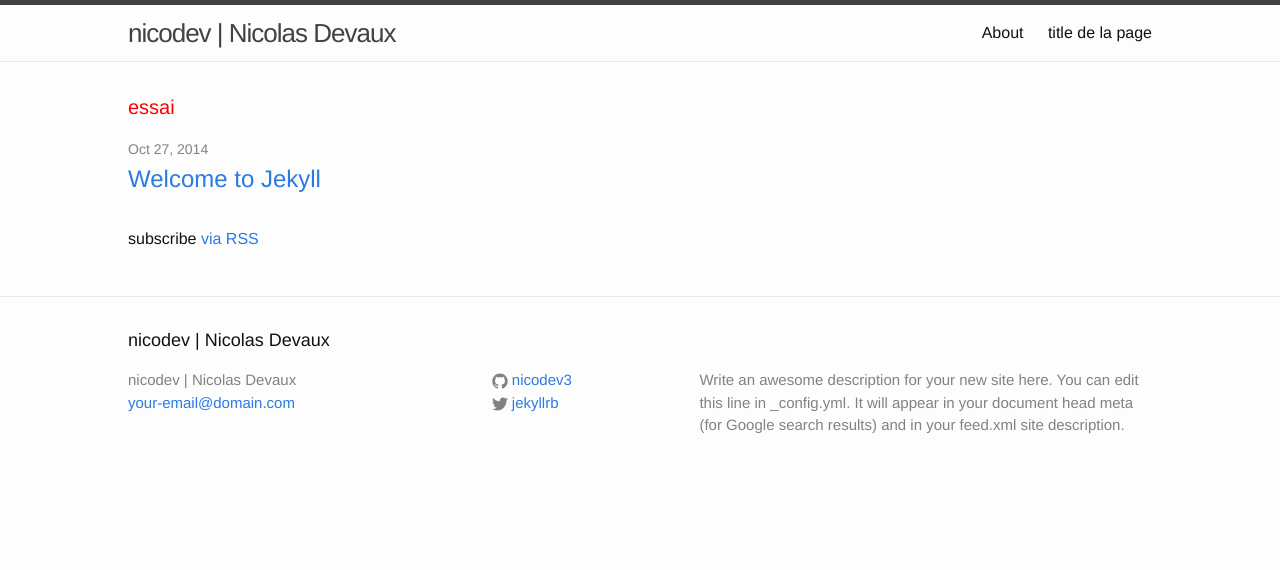
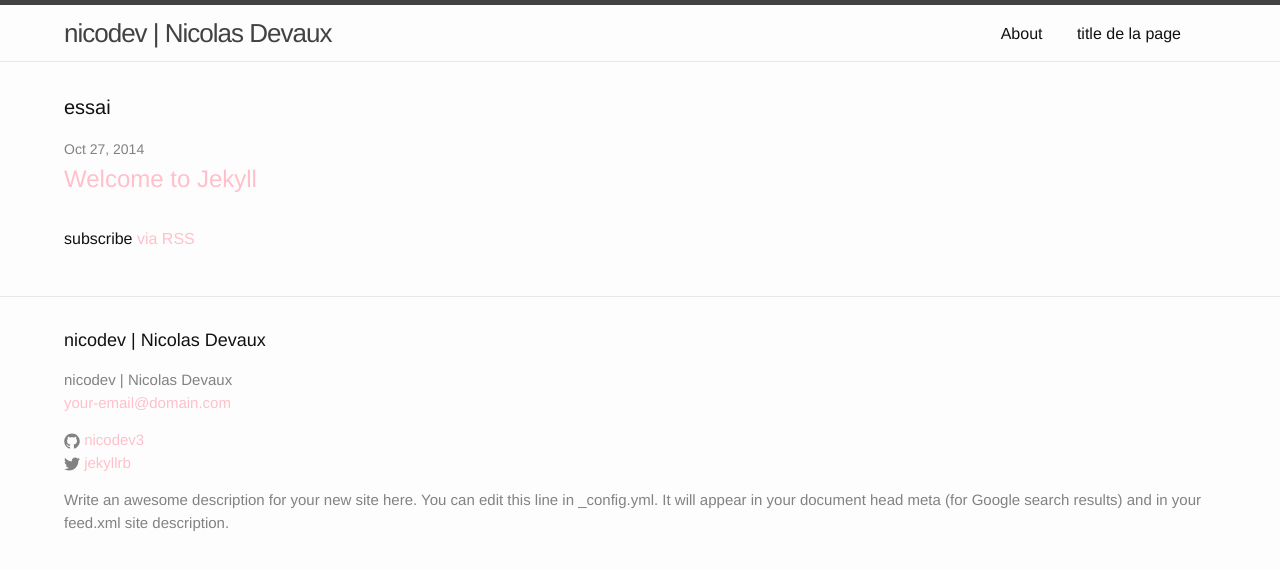
Before and after one commit to ndevaux/nicodev, a Jekyll site: the page built from index.html, in a window 1280 px wide. Shown: the top 570 px of the page. Built offline with Jekyll 4.4.1, drawn with Linux system fonts in a browser that asks for light colours.

Commit message:
refactorisation scss menu
inversion des breakpoints pour un mobile first

```diff
--- a/css/main.css
+++ b/css/main.css
@@ -1,7 +1,7 @@
 /**
  * Reset some basic elements
  */
-/* line 4, ../partials/_base.scss */
+/* line 4, ../partials/base/_base.scss */
 body, h1, h2, h3, h4, h5, h6,
 p, blockquote, pre, hr,
 dl, dd, ol, ul, figure {
@@ -12,7 +12,7 @@ dl, dd, ol, ul, figure {
 /**
  * Basic styling
  */
-/* line 16, ../partials/_base.scss */
+/* line 16, ../partials/base/_base.scss */
 body {
   font-family: Helvetica, Arial, sans-serif;
   font-size: 16px;
@@ -23,15 +23,10 @@ body {
   -webkit-text-size-adjust: 100%;
 }
 
-/* line 26, ../partials/_base.scss */
-h1 {
-  color: red;
-}
-
 /**
  * Set `margin-bottom` to maintain vertical rhythm
  */
-/* line 33, ../partials/_base.scss */
+/* line 29, ../partials/base/_base.scss */
 h1, h2, h3, h4, h5, h6,
 p, blockquote, pre,
 ul, ol, dl, figure,
@@ -42,7 +37,7 @@ ul, ol, dl, figure,
 /**
  * Images
  */
-/* line 45, ../partials/_base.scss */
+/* line 41, ../partials/base/_base.scss */
 img {
   max-width: 100%;
   vertical-align: middle;
@@ -51,12 +46,12 @@ img {
 /**
  * Figures
  */
-/* line 55, ../partials/_base.scss */
+/* line 51, ../partials/base/_base.scss */
 figure > img {
   display: block;
 }
 
-/* line 59, ../partials/_base.scss */
+/* line 55, ../partials/base/_base.scss */
 figcaption {
   font-size: 14px;
 }
@@ -64,12 +59,12 @@ figcaption {
 /**
  * Lists
  */
-/* line 68, ../partials/_base.scss */
+/* line 64, ../partials/base/_base.scss */
 ul, ol {
   margin-left: 30px;
 }
 
-/* line 73, ../partials/_base.scss */
+/* line 69, ../partials/base/_base.scss */
 li > ul,
 li > ol {
   margin-bottom: 0;
@@ -78,7 +73,7 @@ li > ol {
 /**
  * Headings
  */
-/* line 84, ../partials/_base.scss */
+/* line 80, ../partials/base/_base.scss */
 h1, h2, h3, h4, h5, h6 {
   font-weight: 300;
 }
@@ -86,16 +81,16 @@ h1, h2, h3, h4, h5, h6 {
 /**
  * Links
  */
-/* line 93, ../partials/_base.scss */
+/* line 89, ../partials/base/_base.scss */
 a {
-  color: #2a7ae2;
+  color: pink;
   text-decoration: none;
 }
-/* line 97, ../partials/_base.scss */
+/* line 93, ../partials/base/_base.scss */
 a:visited {
-  color: #1756a9;
+  color: #ff738c;
 }
-/* line 101, ../partials/_base.scss */
+/* line 97, ../partials/base/_base.scss */
 a:hover {
   color: #111;
   text-decoration: underline;
@@ -104,7 +99,7 @@ a:hover {
 /**
  * Blockquotes
  */
-/* line 112, ../partials/_base.scss */
+/* line 108, ../partials/base/_base.scss */
 blockquote {
   color: #828282;
   border-left: 4px solid #e8e8e8;
@@ -113,7 +108,7 @@ blockquote {
   letter-spacing: -1px;
   font-style: italic;
 }
-/* line 120, ../partials/_base.scss */
+/* line 116, ../partials/base/_base.scss */
 blockquote > :last-child {
   margin-bottom: 0;
 }
@@ -121,7 +116,7 @@ blockquote > :last-child {
 /**
  * Code formatting
  */
-/* line 130, ../partials/_base.scss */
+/* line 126, ../partials/base/_base.scss */
 pre,
 code {
   font-size: 15px;
@@ -130,17 +125,17 @@ code {
   background-color: #eef;
 }
 
-/* line 138, ../partials/_base.scss */
+/* line 134, ../partials/base/_base.scss */
 code {
   padding: 1px 5px;
 }
 
-/* line 142, ../partials/_base.scss */
+/* line 138, ../partials/base/_base.scss */
 pre {
   padding: 8px 12px;
   overflow-x: scroll;
 }
-/* line 146, ../partials/_base.scss */
+/* line 142, ../partials/base/_base.scss */
 pre > code {
   border: 0;
   padding-right: 0;
@@ -150,28 +145,11 @@ pre > code {
 /**
  * Wrapper
  */
-/* line 158, ../partials/_base.scss */
-.wrapper {
-  max-width: calc(800px - (30px * 2));
-  margin-right: auto;
-  margin-left: auto;
-  padding-right: 30px;
-  padding-left: 30px;
-}
-@media screen and (max-width: 800px) {
-  /* line 158, ../partials/_base.scss */
-  .wrapper {
-    max-width: calc(800px - (30px));
-    padding-right: 15px;
-    padding-left: 15px;
-  }
-}
-
 /**
  * Clearfix
  */
-/* line 182, ../partials/_base.scss */
-.wrapper:after, .footer-col-wrapper:after {
+/* line 168, ../partials/base/_base.scss */
+.footer-col-wrapper:after {
   content: "";
   display: table;
   clear: both;
@@ -180,25 +158,21 @@ pre > code {
 /**
  * Icons
  */
-/* line 196, ../partials/_base.scss */
+/* line 182, ../partials/base/_base.scss */
 .icon > svg {
   display: inline-block;
   width: 16px;
   height: 16px;
   vertical-align: middle;
 }
-/* line 202, ../partials/_base.scss */
+/* line 188, ../partials/base/_base.scss */
 .icon > svg path {
   fill: #828282;
 }
 
-/**
-/**
- * Site header
- */
-/* line 5, ../partials/_layout.scss */
+/* line 1, ../partials/base/_layout.scss */
 .wrapper {
-  max-width: 80%;
+  max-width: 90%;
   margin-left: auto;
   margin-right: auto;
 }
@@ -209,7 +183,10 @@ pre > code {
   clear: both;
 }
 
-/* line 8, ../partials/_layout.scss */
+/**
+ * Site header
+ */
+/* line 8, ../partials/base/_layout.scss */
 .site-header {
   border-top: 5px solid #424242;
   border-bottom: 1px solid #e8e8e8;
@@ -217,41 +194,19 @@ pre > code {
   position: relative;
 }
 
-/* line 17, ../partials/_layout.scss */
+/* line 17, ../partials/base/_layout.scss */
 .site-title {
-  width: 49.15254%;
-  float: left;
-  margin-right: 1.69492%;
   font-size: 26px;
   line-height: 56px;
   letter-spacing: -1px;
   margin-bottom: 0;
 }
-/* line 24, ../partials/_layout.scss */
+/* line 23, ../partials/base/_layout.scss */
 .site-title, .site-title:visited {
   color: #424242;
 }
 
-/* line 30, ../partials/_layout.scss */
-.site-nav {
-  float: right;
-  line-height: 56px;
-}
-/* line 34, ../partials/_layout.scss */
-.site-nav .menu-icon {
-  display: none;
-}
-/* line 38, ../partials/_layout.scss */
-.site-nav .page-link {
-  color: #111;
-  line-height: 1.5;
-}
-/* line 43, ../partials/_layout.scss */
-.site-nav .page-link:not(:first-child) {
-  margin-left: 20px;
-}
-@media screen and (max-width: 600px) {
-  /* line 30, ../partials/_layout.scss */
+/* line 32, ../partials/base/_layout.scss */
 .site-nav {
   position: absolute;
   top: 9px;
@@ -261,8 +216,39 @@ pre > code {
   border-radius: 5px;
   text-align: right;
 }
-  /* line 57, ../partials/_layout.scss */
-  .site-nav .menu-icon {
+/* line 41, ../partials/base/_layout.scss */
+.site-nav:hover .trigger {
+  display: block;
+  padding-bottom: 5px;
+}
+@media (min-width: 600px) {
+  /* line 32, ../partials/base/_layout.scss */
+  .site-nav {
+    position: relative;
+    top: 12px;
+    float: right;
+    border: none;
+  }
+}
+
+/* line 53, ../partials/base/_layout.scss */
+.trigger {
+  clear: both;
+  display: none;
+}
+@media (min-width: 600px) {
+  /* line 53, ../partials/base/_layout.scss */
+  .trigger {
+    display: block;
+  }
+  /* line 57, ../partials/base/_layout.scss */
+  .trigger a {
+    display: inline-block;
+  }
+}
+
+/* line 64, ../partials/base/_layout.scss */
+.menu-icon {
   display: block;
   float: right;
   width: 36px;
@@ -271,97 +257,105 @@ pre > code {
   padding-top: 10px;
   text-align: center;
 }
-  /* line 66, ../partials/_layout.scss */
-  .site-nav .menu-icon > svg {
+/* line 73, ../partials/base/_layout.scss */
+.menu-icon > svg {
   width: 18px;
   height: 15px;
 }
-  /* line 70, ../partials/_layout.scss */
-  .site-nav .menu-icon > svg path {
+/* line 77, ../partials/base/_layout.scss */
+.menu-icon > svg path {
   fill: #424242;
 }
-  /* line 76, ../partials/_layout.scss */
-  .site-nav .trigger {
-    clear: both;
+@media (min-width: 600px) {
+  /* line 64, ../partials/base/_layout.scss */
+  .menu-icon {
     display: none;
   }
-  /* line 81, ../partials/_layout.scss */
-  .site-nav:hover .trigger {
-    display: block;
-    padding-bottom: 5px;
 }
-  /* line 86, ../partials/_layout.scss */
-  .site-nav .page-link {
+
+/* line 86, ../partials/base/_layout.scss */
+.page-link {
   display: block;
   padding: 5px 10px;
+}
+@media (min-width: 600px) {
+  /* line 86, ../partials/base/_layout.scss */
+  .page-link {
+    padding: 5px 5px;
+    color: #111;
+    line-height: 1.5;
+  }
+  /* line 94, ../partials/base/_layout.scss */
+  .page-link:not(:first-child) {
+    margin-left: 20px;
   }
 }
 
 /**
  * Site footer
  */
-/* line 98, ../partials/_layout.scss */
+/* line 107, ../partials/base/_layout.scss */
 .site-footer {
   border-top: 1px solid #e8e8e8;
   padding: 30px 0;
 }
 
-/* line 103, ../partials/_layout.scss */
+/* line 112, ../partials/base/_layout.scss */
 .footer-heading {
   font-size: 18px;
   margin-bottom: 15px;
 }
 
-/* line 108, ../partials/_layout.scss */
+/* line 117, ../partials/base/_layout.scss */
 .contact-list,
 .social-media-list {
   list-style: none;
   margin-left: 0;
 }
 
-/* line 114, ../partials/_layout.scss */
+/* line 123, ../partials/base/_layout.scss */
 .footer-col-wrapper {
   font-size: 15px;
   color: #828282;
   margin-left: -15px;
 }
 
-/* line 121, ../partials/_layout.scss */
+/* line 130, ../partials/base/_layout.scss */
 .footer-col {
   float: left;
   margin-bottom: 15px;
   padding-left: 15px;
 }
 
-/* line 127, ../partials/_layout.scss */
+/* line 136, ../partials/base/_layout.scss */
 .footer-col-1 {
   width: calc(35% - (30px / 2));
 }
 
-/* line 132, ../partials/_layout.scss */
+/* line 141, ../partials/base/_layout.scss */
 .footer-col-2 {
   width: calc(20% - (30px / 2));
 }
 
-/* line 137, ../partials/_layout.scss */
+/* line 146, ../partials/base/_layout.scss */
 .footer-col-3 {
   width: calc(45% - (30px / 2));
 }
 
-@media screen and (max-width: 800px) {
-  /* line 143, ../partials/_layout.scss */
+@media (min-width: 800px) {
+  /* line 152, ../partials/base/_layout.scss */
   .footer-col-1,
   .footer-col-2 {
     width: calc(50% - (30px / 2));
   }
 
-  /* line 149, ../partials/_layout.scss */
+  /* line 158, ../partials/base/_layout.scss */
   .footer-col-3 {
     width: calc(100% - (30px / 2));
   }
 }
-@media screen and (max-width: 600px) {
-  /* line 156, ../partials/_layout.scss */
+@media (min-width: 600px) {
+  /* line 165, ../partials/base/_layout.scss */
   .footer-col {
     float: none;
     width: calc(100% - (30px / 2));
@@ -370,33 +364,33 @@ pre > code {
 /**
  * Page content
  */
-/* line 168, ../partials/_layout.scss */
+/* line 175, ../partials/base/_layout.scss */
 .page-content {
   padding: 30px 0;
 }
 
-/* line 172, ../partials/_layout.scss */
+/* line 179, ../partials/base/_layout.scss */
 .page-heading {
   font-size: 20px;
 }
 
-/* line 176, ../partials/_layout.scss */
+/* line 183, ../partials/base/_layout.scss */
 .post-list {
   margin-left: 0;
   list-style: none;
 }
-/* line 180, ../partials/_layout.scss */
+/* line 187, ../partials/base/_layout.scss */
 .post-list > li {
   margin-bottom: 30px;
 }
 
-/* line 185, ../partials/_layout.scss */
+/* line 192, ../partials/base/_layout.scss */
 .post-meta {
   font-size: 14px;
   color: #828282;
 }
 
-/* line 190, ../partials/_layout.scss */
+/* line 197, ../partials/base/_layout.scss */
 .post-link {
   display: block;
   font-size: 24px;
@@ -405,54 +399,54 @@ pre > code {
 /**
  * Posts
  */
-/* line 200, ../partials/_layout.scss */
+/* line 205, ../partials/base/_layout.scss */
 .post-header {
   margin-bottom: 30px;
 }
 
-/* line 204, ../partials/_layout.scss */
+/* line 209, ../partials/base/_layout.scss */
 .post-title {
   font-size: 42px;
   letter-spacing: -1px;
   line-height: 1;
 }
-@media screen and (max-width: 800px) {
-  /* line 204, ../partials/_layout.scss */
+@media (min-width: 800px) {
+  /* line 209, ../partials/base/_layout.scss */
   .post-title {
     font-size: 36px;
   }
 }
 
-/* line 214, ../partials/_layout.scss */
+/* line 219, ../partials/base/_layout.scss */
 .post-content {
   margin-bottom: 30px;
 }
-/* line 217, ../partials/_layout.scss */
+/* line 222, ../partials/base/_layout.scss */
 .post-content h2 {
   font-size: 32px;
 }
-@media screen and (max-width: 800px) {
-  /* line 217, ../partials/_layout.scss */
+@media (min-width: 800px) {
+  /* line 222, ../partials/base/_layout.scss */
   .post-content h2 {
     font-size: 28px;
   }
 }
-/* line 225, ../partials/_layout.scss */
+/* line 230, ../partials/base/_layout.scss */
 .post-content h3 {
   font-size: 26px;
 }
-@media screen and (max-width: 800px) {
-  /* line 225, ../partials/_layout.scss */
+@media (min-width: 800px) {
+  /* line 230, ../partials/base/_layout.scss */
   .post-content h3 {
     font-size: 22px;
   }
 }
-/* line 233, ../partials/_layout.scss */
+/* line 238, ../partials/base/_layout.scss */
 .post-content h4 {
   font-size: 20px;
 }
-@media screen and (max-width: 800px) {
-  /* line 233, ../partials/_layout.scss */
+@media (min-width: 800px) {
+  /* line 238, ../partials/base/_layout.scss */
   .post-content h4 {
     font-size: 18px;
   }
@@ -461,258 +455,258 @@ pre > code {
 /**
  * Syntax highlighting styles
  */
-/* line 4, ../partials/_syntax-highlighting.scss */
+/* line 4, ../partials/base/_syntax-highlighting.scss */
 .highlight {
   background: #fff;
 }
-/* line 8, ../partials/_syntax-highlighting.scss */
+/* line 8, ../partials/base/_syntax-highlighting.scss */
 .highlight .c {
   color: #998;
   font-style: italic;
 }
-/* line 9, ../partials/_syntax-highlighting.scss */
+/* line 9, ../partials/base/_syntax-highlighting.scss */
 .highlight .err {
   color: #a61717;
   background-color: #e3d2d2;
 }
-/* line 10, ../partials/_syntax-highlighting.scss */
+/* line 10, ../partials/base/_syntax-highlighting.scss */
 .highlight .k {
   font-weight: bold;
 }
-/* line 11, ../partials/_syntax-highlighting.scss */
+/* line 11, ../partials/base/_syntax-highlighting.scss */
 .highlight .o {
   font-weight: bold;
 }
-/* line 12, ../partials/_syntax-highlighting.scss */
+/* line 12, ../partials/base/_syntax-highlighting.scss */
 .highlight .cm {
   color: #998;
   font-style: italic;
 }
-/* line 13, ../partials/_syntax-highlighting.scss */
+/* line 13, ../partials/base/_syntax-highlighting.scss */
 .highlight .cp {
   color: #999;
   font-weight: bold;
 }
-/* line 14, ../partials/_syntax-highlighting.scss */
+/* line 14, ../partials/base/_syntax-highlighting.scss */
 .highlight .c1 {
   color: #998;
   font-style: italic;
 }
-/* line 15, ../partials/_syntax-highlighting.scss */
+/* line 15, ../partials/base/_syntax-highlighting.scss */
 .highlight .cs {
   color: #999;
   font-weight: bold;
   font-style: italic;
 }
-/* line 16, ../partials/_syntax-highlighting.scss */
+/* line 16, ../partials/base/_syntax-highlighting.scss */
 .highlight .gd {
   color: #000;
   background-color: #fdd;
 }
-/* line 17, ../partials/_syntax-highlighting.scss */
+/* line 17, ../partials/base/_syntax-highlighting.scss */
 .highlight .gd .x {
   color: #000;
   background-color: #faa;
 }
-/* line 18, ../partials/_syntax-highlighting.scss */
+/* line 18, ../partials/base/_syntax-highlighting.scss */
 .highlight .ge {
   font-style: italic;
 }
-/* line 19, ../partials/_syntax-highlighting.scss */
+/* line 19, ../partials/base/_syntax-highlighting.scss */
 .highlight .gr {
   color: #a00;
 }
-/* line 20, ../partials/_syntax-highlighting.scss */
+/* line 20, ../partials/base/_syntax-highlighting.scss */
 .highlight .gh {
   color: #999;
 }
-/* line 21, ../partials/_syntax-highlighting.scss */
+/* line 21, ../partials/base/_syntax-highlighting.scss */
 .highlight .gi {
   color: #000;
   background-color: #dfd;
 }
-/* line 22, ../partials/_syntax-highlighting.scss */
+/* line 22, ../partials/base/_syntax-highlighting.scss */
 .highlight .gi .x {
   color: #000;
   background-color: #afa;
 }
-/* line 23, ../partials/_syntax-highlighting.scss */
+/* line 23, ../partials/base/_syntax-highlighting.scss */
 .highlight .go {
   color: #888;
 }
-/* line 24, ../partials/_syntax-highlighting.scss */
+/* line 24, ../partials/base/_syntax-highlighting.scss */
 .highlight .gp {
   color: #555;
 }
-/* line 25, ../partials/_syntax-highlighting.scss */
+/* line 25, ../partials/base/_syntax-highlighting.scss */
 .highlight .gs {
   font-weight: bold;
 }
-/* line 26, ../partials/_syntax-highlighting.scss */
+/* line 26, ../partials/base/_syntax-highlighting.scss */
 .highlight .gu {
   color: #aaa;
 }
-/* line 27, ../partials/_syntax-highlighting.scss */
+/* line 27, ../partials/base/_syntax-highlighting.scss */
 .highlight .gt {
   color: #a00;
 }
-/* line 28, ../partials/_syntax-highlighting.scss */
+/* line 28, ../partials/base/_syntax-highlighting.scss */
 .highlight .kc {
   font-weight: bold;
 }
-/* line 29, ../partials/_syntax-highlighting.scss */
+/* line 29, ../partials/base/_syntax-highlighting.scss */
 .highlight .kd {
   font-weight: bold;
 }
-/* line 30, ../partials/_syntax-highlighting.scss */
+/* line 30, ../partials/base/_syntax-highlighting.scss */
 .highlight .kp {
   font-weight: bold;
 }
-/* line 31, ../partials/_syntax-highlighting.scss */
+/* line 31, ../partials/base/_syntax-highlighting.scss */
 .highlight .kr {
   font-weight: bold;
 }
-/* line 32, ../partials/_syntax-highlighting.scss */
+/* line 32, ../partials/base/_syntax-highlighting.scss */
 .highlight .kt {
   color: #458;
   font-weight: bold;
 }
-/* line 33, ../partials/_syntax-highlighting.scss */
+/* line 33, ../partials/base/_syntax-highlighting.scss */
 .highlight .m {
   color: #099;
 }
-/* line 34, ../partials/_syntax-highlighting.scss */
+/* line 34, ../partials/base/_syntax-highlighting.scss */
 .highlight .s {
   color: #d14;
 }
-/* line 35, ../partials/_syntax-highlighting.scss */
+/* line 35, ../partials/base/_syntax-highlighting.scss */
 .highlight .na {
   color: #008080;
 }
-/* line 36, ../partials/_syntax-highlighting.scss */
+/* line 36, ../partials/base/_syntax-highlighting.scss */
 .highlight .nb {
   color: #0086B3;
 }
-/* line 37, ../partials/_syntax-highlighting.scss */
+/* line 37, ../partials/base/_syntax-highlighting.scss */
 .highlight .nc {
   color: #458;
   font-weight: bold;
 }
-/* line 38, ../partials/_syntax-highlighting.scss */
+/* line 38, ../partials/base/_syntax-highlighting.scss */
 .highlight .no {
   color: #008080;
 }
-/* line 39, ../partials/_syntax-highlighting.scss */
+/* line 39, ../partials/base/_syntax-highlighting.scss */
 .highlight .ni {
   color: #800080;
 }
-/* line 40, ../partials/_syntax-highlighting.scss */
+/* line 40, ../partials/base/_syntax-highlighting.scss */
 .highlight .ne {
   color: #900;
   font-weight: bold;
 }
-/* line 41, ../partials/_syntax-highlighting.scss */
+/* line 41, ../partials/base/_syntax-highlighting.scss */
 .highlight .nf {
   color: #900;
   font-weight: bold;
 }
-/* line 42, ../partials/_syntax-highlighting.scss */
+/* line 42, ../partials/base/_syntax-highlighting.scss */
 .highlight .nn {
   color: #555;
 }
-/* line 43, ../partials/_syntax-highlighting.scss */
+/* line 43, ../partials/base/_syntax-highlighting.scss */
 .highlight .nt {
   color: #000080;
 }
-/* line 44, ../partials/_syntax-highlighting.scss */
+/* line 44, ../partials/base/_syntax-highlighting.scss */
 .highlight .nv {
   color: #008080;
 }
-/* line 45, ../partials/_syntax-highlighting.scss */
+/* line 45, ../partials/base/_syntax-highlighting.scss */
 .highlight .ow {
   font-weight: bold;
 }
-/* line 46, ../partials/_syntax-highlighting.scss */
+/* line 46, ../partials/base/_syntax-highlighting.scss */
 .highlight .w {
   color: #bbb;
 }
-/* line 47, ../partials/_syntax-highlighting.scss */
+/* line 47, ../partials/base/_syntax-highlighting.scss */
 .highlight .mf {
   color: #099;
 }
-/* line 48, ../partials/_syntax-highlighting.scss */
+/* line 48, ../partials/base/_syntax-highlighting.scss */
 .highlight .mh {
   color: #099;
 }
-/* line 49, ../partials/_syntax-highlighting.scss */
+/* line 49, ../partials/base/_syntax-highlighting.scss */
 .highlight .mi {
   color: #099;
 }
-/* line 50, ../partials/_syntax-highlighting.scss */
+/* line 50, ../partials/base/_syntax-highlighting.scss */
 .highlight .mo {
   color: #099;
 }
-/* line 51, ../partials/_syntax-highlighting.scss */
+/* line 51, ../partials/base/_syntax-highlighting.scss */
 .highlight .sb {
   color: #d14;
 }
-/* line 52, ../partials/_syntax-highlighting.scss */
+/* line 52, ../partials/base/_syntax-highlighting.scss */
 .highlight .sc {
   color: #d14;
 }
-/* line 53, ../partials/_syntax-highlighting.scss */
+/* line 53, ../partials/base/_syntax-highlighting.scss */
 .highlight .sd {
   color: #d14;
 }
-/* line 54, ../partials/_syntax-highlighting.scss */
+/* line 54, ../partials/base/_syntax-highlighting.scss */
 .highlight .s2 {
   color: #d14;
 }
-/* line 55, ../partials/_syntax-highlighting.scss */
+/* line 55, ../partials/base/_syntax-highlighting.scss */
 .highlight .se {
   color: #d14;
 }
-/* line 56, ../partials/_syntax-highlighting.scss */
+/* line 56, ../partials/base/_syntax-highlighting.scss */
 .highlight .sh {
   color: #d14;
 }
-/* line 57, ../partials/_syntax-highlighting.scss */
+/* line 57, ../partials/base/_syntax-highlighting.scss */
 .highlight .si {
   color: #d14;
 }
-/* line 58, ../partials/_syntax-highlighting.scss */
+/* line 58, ../partials/base/_syntax-highlighting.scss */
 .highlight .sx {
   color: #d14;
 }
-/* line 59, ../partials/_syntax-highlighting.scss */
+/* line 59, ../partials/base/_syntax-highlighting.scss */
 .highlight .sr {
   color: #009926;
 }
-/* line 60, ../partials/_syntax-highlighting.scss */
+/* line 60, ../partials/base/_syntax-highlighting.scss */
 .highlight .s1 {
   color: #d14;
 }
-/* line 61, ../partials/_syntax-highlighting.scss */
+/* line 61, ../partials/base/_syntax-highlighting.scss */
 .highlight .ss {
   color: #990073;
 }
-/* line 62, ../partials/_syntax-highlighting.scss */
+/* line 62, ../partials/base/_syntax-highlighting.scss */
 .highlight .bp {
   color: #999;
 }
-/* line 63, ../partials/_syntax-highlighting.scss */
+/* line 63, ../partials/base/_syntax-highlighting.scss */
 .highlight .vc {
   color: #008080;
 }
-/* line 64, ../partials/_syntax-highlighting.scss */
+/* line 64, ../partials/base/_syntax-highlighting.scss */
 .highlight .vg {
   color: #008080;
 }
-/* line 65, ../partials/_syntax-highlighting.scss */
+/* line 65, ../partials/base/_syntax-highlighting.scss */
 .highlight .vi {
   color: #008080;
 }
-/* line 66, ../partials/_syntax-highlighting.scss */
+/* line 66, ../partials/base/_syntax-highlighting.scss */
 .highlight .il {
   color: #099;
 }
```
Also changed, not shown: _sass/partials/base/_layout.scss (+116 -110 lines), 1 other file. Lines whose indentation alone changed are shown as unchanged.
